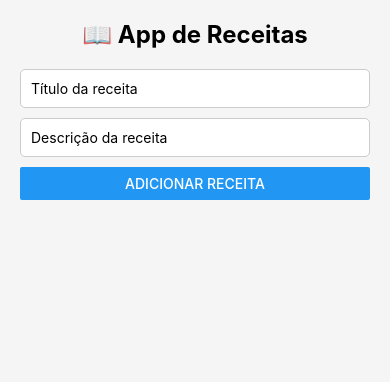
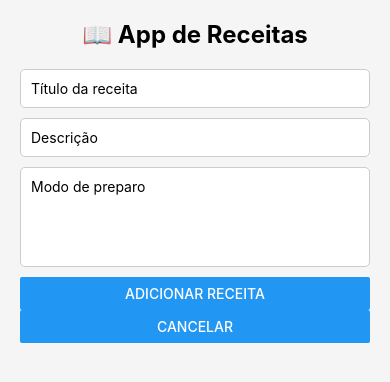
Before and after one commit to Guilherme-2301/Primeiro-desastre-app-, a React Native app: screen / in a window 390 px wide. Both pictures are taken after a click on the button "ADICIONAR RECEITA". Shown: the top 382 px of the page. Built offline with nearby package versions, Linux system fonts and the light colour scheme.

Commit message:
Primeiro Commit

```diff
--- a/App.js
+++ b/App.js
@@ -13,58 +13,62 @@ export default function App() {
   const [receitas, setReceitas] = useState([]);
   const [titulo, setTitulo] = useState("");
   const [descricao, setDescricao] = useState("");
+  const [preparo, setPreparo] = useState("");
   const [editando, setEditando] = useState(null);
 
-  // Adicionar ou Editar Receita
-  const adicionarOuEditar = () => {
-    if (!titulo || !descricao) return;
+  const [tela, setTela] = useState("lista"); // lista | formulario | confirmacaoExclusao
+  const [indexSelecionado, setIndexSelecionado] = useState(null);
+
+  // Salvar ou atualizar receita
+  const salvarReceita = () => {
+    if (!titulo || !descricao || !preparo) return;
 
     if (editando !== null) {
       const novas = [...receitas];
-      novas[editando] = { titulo, descricao };
+      novas[editando] = { titulo, descricao, preparo };
       setReceitas(novas);
-      setEditando(null);
     } else {
-      setReceitas([...receitas, { titulo, descricao }]);
+      setReceitas([...receitas, { titulo, descricao, preparo }]);
     }
 
     setTitulo("");
     setDescricao("");
+    setPreparo("");
+    setEditando(null);
+    setTela("lista");
   };
 
-  // Editar Receita
-  const editarReceita = (index) => {
-    setTitulo(receitas[index].titulo);
-    setDescricao(receitas[index].descricao);
-    setEditando(index);
+  // Excluir receita com tela de confirmação
+  const confirmarExclusao = (index) => {
+    setIndexSelecionado(index);
+    setTela("confirmacaoExclusao");
   };
 
-  // Excluir Receita (corrigido ✅)
-  const excluirReceita = (index) => {
-    setReceitas((atual) => atual.filter((_, i) => i !== index));
+  const excluirReceita = () => {
+    if (indexSelecionado !== null) {
+      setReceitas((atual) => atual.filter((_, i) => i !== indexSelecionado));
+    }
+    setIndexSelecionado(null);
+    setTela("lista");
+  };
+
+  // Editar receita direto
+  const editarReceita = (index) => {
+    const r = receitas[index];
+    setTitulo(r.titulo);
+    setDescricao(r.descricao);
+    setPreparo(r.preparo);
+    setEditando(index);
+    setTela("formulario");
   };
 
   return (
     <View style={styles.container}>
       <Text style={styles.titulo}>📖 App de Receitas</Text>
 
-      <TextInput
-        style={styles.input}
-        placeholder="Título da receita"
-        value={titulo}
-        onChangeText={setTitulo}
-      />
-      <TextInput
-        style={styles.input}
-        placeholder="Descrição da receita"
-        value={descricao}
-        onChangeText={setDescricao}
-      />
-
-      <Button
-        title={editando !== null ? "Salvar Edição" : "Adicionar Receita"}
-        onPress={adicionarOuEditar}
-      />
+      {tela === "lista" && (
+        <>
+          <Button title="Adicionar Receita" onPress={() => setTela("formulario")} />
 
           <FlatList
             data={receitas}
@@ -73,7 +77,10 @@ export default function App() {
               <View style={styles.card}>
                 <View style={{ flex: 1 }}>
                   <Text style={styles.cardTitulo}>{item.titulo}</Text>
+                  <Text style={styles.cardSub}>Descrição:</Text>
                   <Text>{item.descricao}</Text>
+                  <Text style={styles.cardSub}>Modo de Preparo:</Text>
+                  <Text>{item.preparo}</Text>
                 </View>
 
                 <View style={styles.botoes}>
@@ -86,7 +93,7 @@ export default function App() {
 
                   <TouchableOpacity
                     style={styles.botaoExcluir}
-                onPress={() => excluirReceita(index)}
+                    onPress={() => confirmarExclusao(index)}
                   >
                     <Text style={styles.textoBotao}>Excluir</Text>
                   </TouchableOpacity>
@@ -94,18 +101,57 @@ export default function App() {
               </View>
             )}
           />
+        </>
+      )}
+
+      {tela === "formulario" && (
+        <View>
+          <TextInput
+            style={styles.input}
+            placeholder="Título da receita"
+            value={titulo}
+            onChangeText={setTitulo}
+          />
+          <TextInput
+            style={styles.input}
+            placeholder="Descrição"
+            value={descricao}
+            onChangeText={setDescricao}
+          />
+          <TextInput
+            style={[styles.input, { height: 100 }]}
+            placeholder="Modo de preparo"
+            value={preparo}
+            onChangeText={setPreparo}
+            multiline
+          />
+
+          <Button
+            title={editando !== null ? "Salvar Edição" : "Adicionar Receita"}
+            onPress={salvarReceita}
+          />
+          <Button title="Cancelar" onPress={() => setTela("lista")} />
+        </View>
+      )}
+
+      {tela === "confirmacaoExclusao" && (
+        <View style={styles.confirmacao}>
+          <Text style={styles.confirmacaoTexto}>
+            Você realmente deseja excluir esta receita?
+          </Text>
+          <View style={styles.botoesConfirmacao}>
+            <Button title="Cancelar" onPress={() => setTela("lista")} />
+            <Button title="Excluir" color="red" onPress={excluirReceita} />
+          </View>
+        </View>
+      )}
     </View>
   );
 }
 
 const styles = StyleSheet.create({
   container: { flex: 1, padding: 20, backgroundColor: "#f5f5f5" },
-  titulo: {
-    fontSize: 24,
-    fontWeight: "bold",
-    marginBottom: 20,
-    textAlign: "center",
-  },
+  titulo: { fontSize: 24, fontWeight: "bold", marginBottom: 20, textAlign: "center" },
   input: {
     borderWidth: 1,
     borderColor: "#ccc",
@@ -120,12 +166,10 @@ const styles = StyleSheet.create({
     marginVertical: 8,
     borderRadius: 8,
     elevation: 3,
-    flexDirection: "row",
-    justifyContent: "space-between",
-    alignItems: "center",
   },
-  cardTitulo: { fontSize: 18, fontWeight: "bold" },
-  botoes: { flexDirection: "row", marginLeft: 10 },
+  cardTitulo: { fontSize: 18, fontWeight: "bold", marginBottom: 5 },
+  cardSub: { fontWeight: "bold", marginTop: 8 },
+  botoes: { flexDirection: "row", marginTop: 10 },
   botaoEditar: {
     backgroundColor: "#4CAF50",
     padding: 8,
@@ -134,4 +178,7 @@ const styles = StyleSheet.create({
   },
   botaoExcluir: { backgroundColor: "#f44336", padding: 8, borderRadius: 5 },
   textoBotao: { color: "#fff", fontWeight: "bold" },
+  confirmacao: { flex: 1, justifyContent: "center", alignItems: "center" },
+  confirmacaoTexto: { fontSize: 18, marginBottom: 20, textAlign: "center" },
+  botoesConfirmacao: { flexDirection: "row", gap: 15 },
 });
```
Lines whose indentation alone changed are shown as unchanged.
